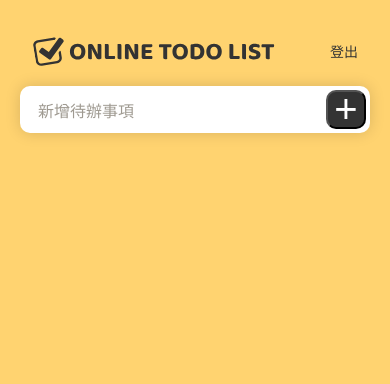
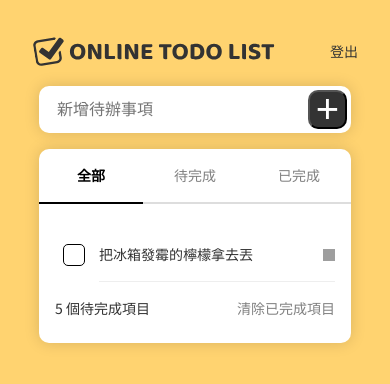
Before and after one commit to luna70115/Luna-Todolist, a React (Vite) app: page /todo-list in a window 390 px wide. Shown: the top 384 px of the page. Built offline with nearby package versions, Linux system fonts and the light colour scheme; no server answers; grey boxes are pictures that could not be loaded.

Commit message:
todolist樣式

```diff
--- a/src/routes/login/login.jsx
+++ b/src/routes/login/login.jsx
@@ -17,6 +17,7 @@ const LoginSchema = z.object({
   email: z.string().email({ message: "請輸入您的信箱" }),
   password: z.string().min(6, { message: "請輸入您的密碼" }),
 });
+
 export function Login() {
   const [isOpenErrorModal, setisOpenErrorModal] = useState(false);
   const [isLoading, setIsLoading] = useState(false);
@@ -36,7 +37,12 @@ export function Login() {
       },
     };
     const apiData = LoginApiSchema.parse(rawData);
-    fetcher({ url: "users/sign_in", method: "post", data: apiData })
+
+    fetcher({
+      url: "users/sign_in",
+      method: "POST",
+      data: apiData,
+    })
       .then((response) => {
         console.log(response);
         navigate("/todo-list");
@@ -73,7 +79,7 @@ export function Login() {
             {...register("password")}
           />
           <div className="login__button-box">
-            <Button text="登入" className="login__button" isLoading={isLoading}>
+            <Button text="登入" className="login__button" disabled={isLoading}>
               登入
             </Button>
             <Link to={"/register"} className="login__text">
--- a/src/routes/todo-list/style.scss
+++ b/src/routes/todo-list/style.scss
@@ -49,10 +49,10 @@
     font-size: 14px;
     font-weight: 400;
   }
-}
-.add {
+  &__add {
     display: flex;
     justify-content: center;
+    width: 312px;
     border-radius: 10px;
     background-color: #ffffff;
     box-shadow: 0px 0px 15px 0px #00000026;
@@ -60,8 +60,8 @@
       width: 500px;
       justify-content: space-between;
     }
-
-  &__input {
+  }
+  &__add-input {
     width: 270px;
     outline: none;
     border: none;
@@ -70,7 +70,7 @@
     color: global.$text-input;
     margin: 12px 16px;
   }
-  &__button {
+  &__add-button {
     display: flex;
     justify-content: center;
     align-items: center;
@@ -83,25 +83,150 @@
     color: #ffffff;
     font-size: 40px;
   }
+  &__card {
+    width: 312px;
+    border-radius: 10px;
+    background: #fff;
+    box-shadow: 0 0 15px 0 rgba(0, 0, 0, 0.15);
+    @include global.desktop {
+      width: 500px;
     }
-
-.card {
-  display: block;
-  justify-content: center;
-  width: 312px;
-  background-color: #ffffff;
-  border-radius: 10px;
-  box-shadow: 0px 0px 15px 0px #00000026;
+  }
+  &__content {
+    padding: 24px 16px;
+    @include global.desktop {
+      padding: 24px 24px;
+    }
+  }
   &__tab {
     display: flex;
     text-align: center;
+    color: gray;
+    font-size: 14px;
+  }
+  &__li {
+    padding: 1rem;
+    width: 100%;
+    border-bottom: 2px solid #dddddd;
+  }
 
-    font-weight: 700;
-    color: global.$text-input;
+  &__footer {
+    display: flex;
+    align-items: center;
+    justify-content: space-between;
+    font-size: 14px;
+    margin-top: 16px;
   }
-  &__tab-state {
-    width: 104px;
-    padding: 16px;
-    border-bottom: solid 2px global.$text-input;
+  &__footer-a {
+    color: gray;
+    text-decoration: none;
   }
 }
+.active {
+  border-bottom: 2px solid black;
+  color: black;
+  font-weight: bold;
+}
+
+.list {
+  li {
+    position: relative;
+    padding-right: 2rem;
+    @media (max-width: 575px) {
+      padding-right: 0;
+    }
+    a.delete {
+      position: absolute;
+      opacity: 0;
+      right: 0;
+      top: 50%;
+      transform: translateY(-50%);
+      text-decoration: none;
+      color: black;
+      display: block;
+      width: 1rem;
+      height: 1rem;
+      background: #000;
+      background-image: url("https://i.imgur.com/7Q4RjFx.jpg");
+      background-size: contain;
+      @media (max-width: 575px) {
+        opacity: 1;
+        width: 12px;
+        height: 12px;
+      }
+    }
+    &:hover a.delete {
+      opacity: 1;
+    }
+  }
+}
+
+.checkbox {
+  position: relative;
+  user-select: none;
+  width: 100%;
+  display: block;
+  padding-left: 44px;
+  font-size: 14px;
+  cursor: pointer;
+  span {
+    display: block;
+    padding: 1rem 0;
+    border-bottom: 1px solid #eeeeee;
+    line-height: 1.5;
+  }
+
+  span::before {
+    content: "";
+    position: absolute;
+    left: 0.5rem;
+    top: 50%;
+    transform: translateY(-50%) scale(1);
+    height: 20px;
+    width: 20px;
+    border-radius: 5px;
+    border: 1px solid black;
+    pointer-events: none;
+    transition: 0.3s ease;
+  }
+  span::after {
+    content: "";
+    position: absolute;
+    left: 14px;
+    top: 27%;
+    transform: rotate(45deg);
+    height: 15px;
+    width: 0.5rem;
+    border-radius: 1px;
+    border-bottom: 3px solid hwb(32 0% 0%);
+    border-right: 3px solid #ff8800;
+    pointer-events: none;
+    opacity: 0;
+    transition: 0.3s ease;
+  }
+
+  input:checked {
+    ~ span {
+      color: gray;
+      text-decoration: line-through;
+    }
+    ~ span::before {
+      border-color: transparent;
+      transform: translateY(-50%) scale(0);
+    }
+    ~ span::after {
+      opacity: 1;
+    }
+  }
+  input {
+    display: block;
+    position: absolute;
+    top: 0;
+    left: 0;
+    opacity: 0;
+    cursor: pointer;
+    height: 100%;
+    width: 100%;
+    margin: 0;
+  }
+}
--- a/src/routes/todo-list/todo-list.jsx
+++ b/src/routes/todo-list/todo-list.jsx
@@ -10,17 +10,41 @@ export function Todolist() {
           <a className="todolist__browse-out">登出</a>
         </div>
       </div>
-      <div className="add">
+      <div className="todolist__add">
         <input
-          className="add__input"
+          className="todolist__add-input"
           type="text"
           name=""
           id=""
-          value="新增待辦事項"
+          placeholder="新增待辦事項"
         />
-        <button className="add__button" href="">
+        <button className="todolist__add-button" href="">
           +
         </button>
+      </div>
+      <div className="todolist__card card_list">
+        <ul className="todolist__tab">
+          <li className="todolist__li active">全部</li>
+          <li className="todolist__li">待完成</li>
+          <li className="todolist__li">已完成</li>
+        </ul>
+        <div className="todolist__content">
+          <ul className="list">
+            <li>
+              <label className="checkbox">
+                <input type="checkbox" />
+                <span>把冰箱發霉的檸檬拿去丟</span>
+              </label>
+              <a href="#" className="delete"></a>
+            </li>
+          </ul>
+          <div className="todolist__footer">
+            <p>5 個待完成項目</p>
+            <a className="todolist__footer-a" href="#">
+              清除已完成項目
+            </a>
+          </div>
+        </div>
       </div>
     </div>
   );
--- a/src/ui/button/button.jsx
+++ b/src/ui/button/button.jsx
@@ -1,7 +1,7 @@
 import "./style.scss";
-export function Button({ isLoading, children, className = "", ...rest }) {
+export function Button({ disabled, children, className = "", ...rest }) {
   return (
-    <button {...rest} className={`button ${className}`} disabled={isLoading}>
+    <button {...rest} className={`button ${className}`} disabled={disabled}>
       {children}
     </button>
   );
--- a/src/ui/button/style.scss
+++ b/src/ui/button/style.scss
@@ -10,7 +10,6 @@
   font-family: global.$font-noto-sans-tc;
   &:hover {
     background-color: #3d7e3b;
-    border: solid 2px #3d7e3b;
   }
   &:disabled {
     background-color: #808080;
```
Lines whose indentation alone changed are shown as unchanged.
